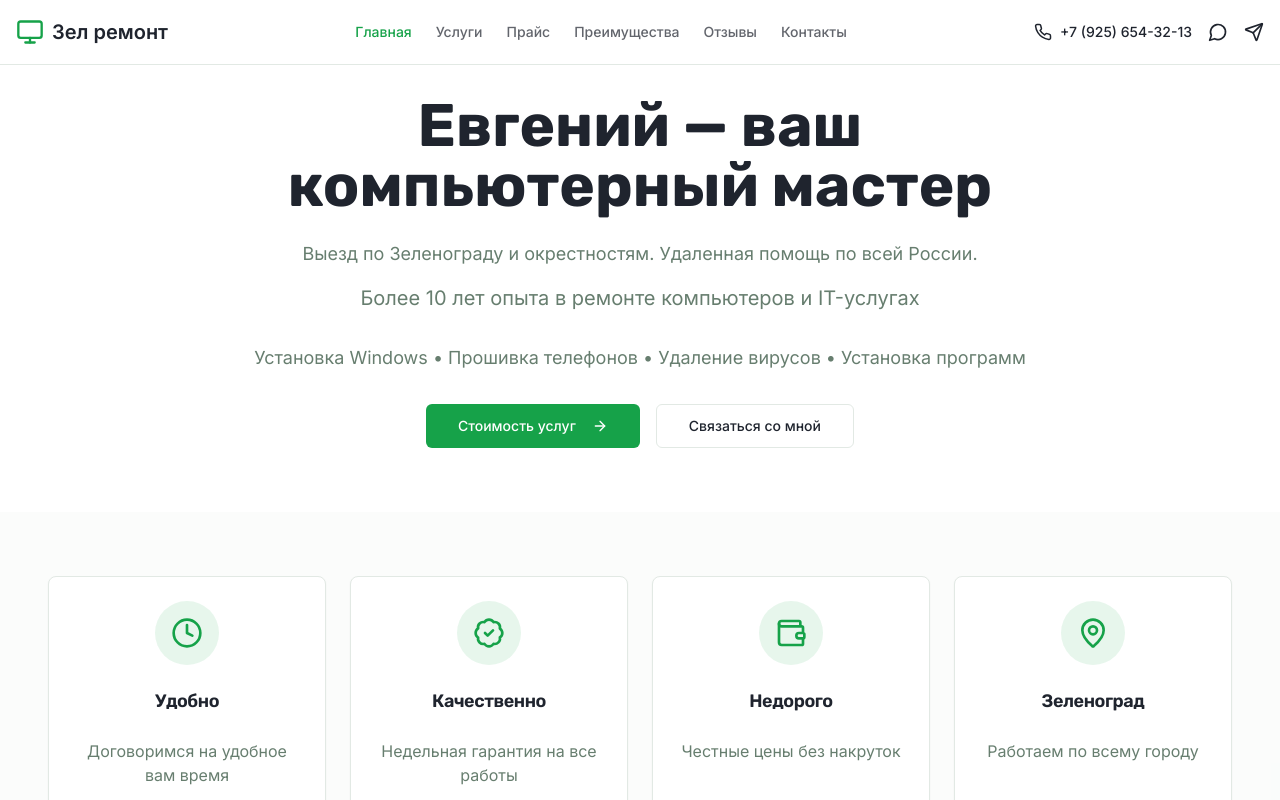
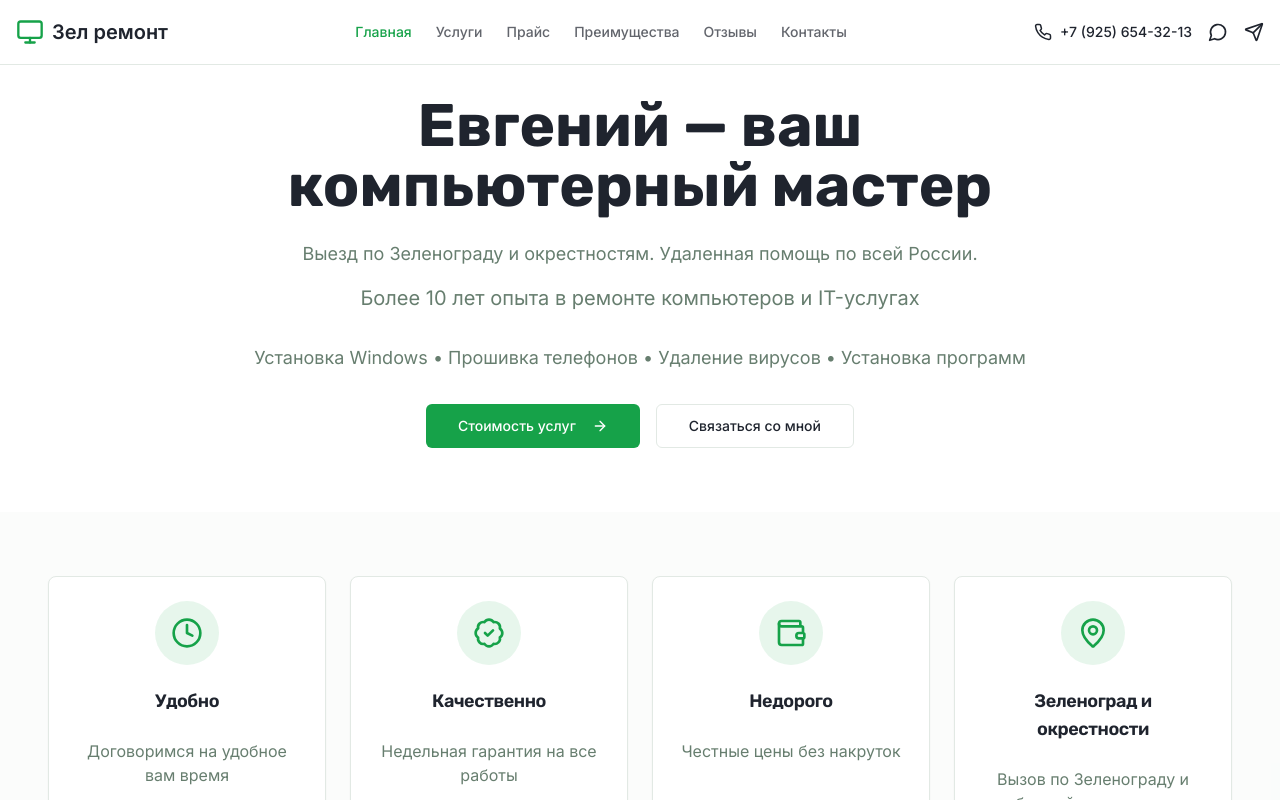
Before and after one commit to pr-poehali-dev/computer-repair-service, a React (Vite) app: page / in a window 1280 px wide. Shown: the top 800 px of the page. Built offline with nearby package versions, Linux system fonts and the light colour scheme.

Commit message:
feat: обновление описания Зеленограда

```diff
--- a/src/pages/Index.tsx
+++ b/src/pages/Index.tsx
@@ -91,7 +91,7 @@ const Index = () => {
     { icon: "Clock", title: "Удобно", text: "Договоримся на удобное вам время" },
     { icon: "BadgeCheck", title: "Качественно", text: "Недельная гарантия на все работы" },
     { icon: "Wallet", title: "Недорого", text: "Честные цены без накруток" },
-    { icon: "MapPin", title: "Зеленоград", text: "Работаем по всему городу" },
+    { icon: "MapPin", title: "Зеленоград и окрестности", text: "Вызов по Зеленограду и ближайшим от него населённым пунктам. Удаленная поддержка по всей России" },
     { icon: "MonitorSmartphone", title: "Удаленная поддержка", text: "Срочная удаленная помощь" }
   ];
 
```
